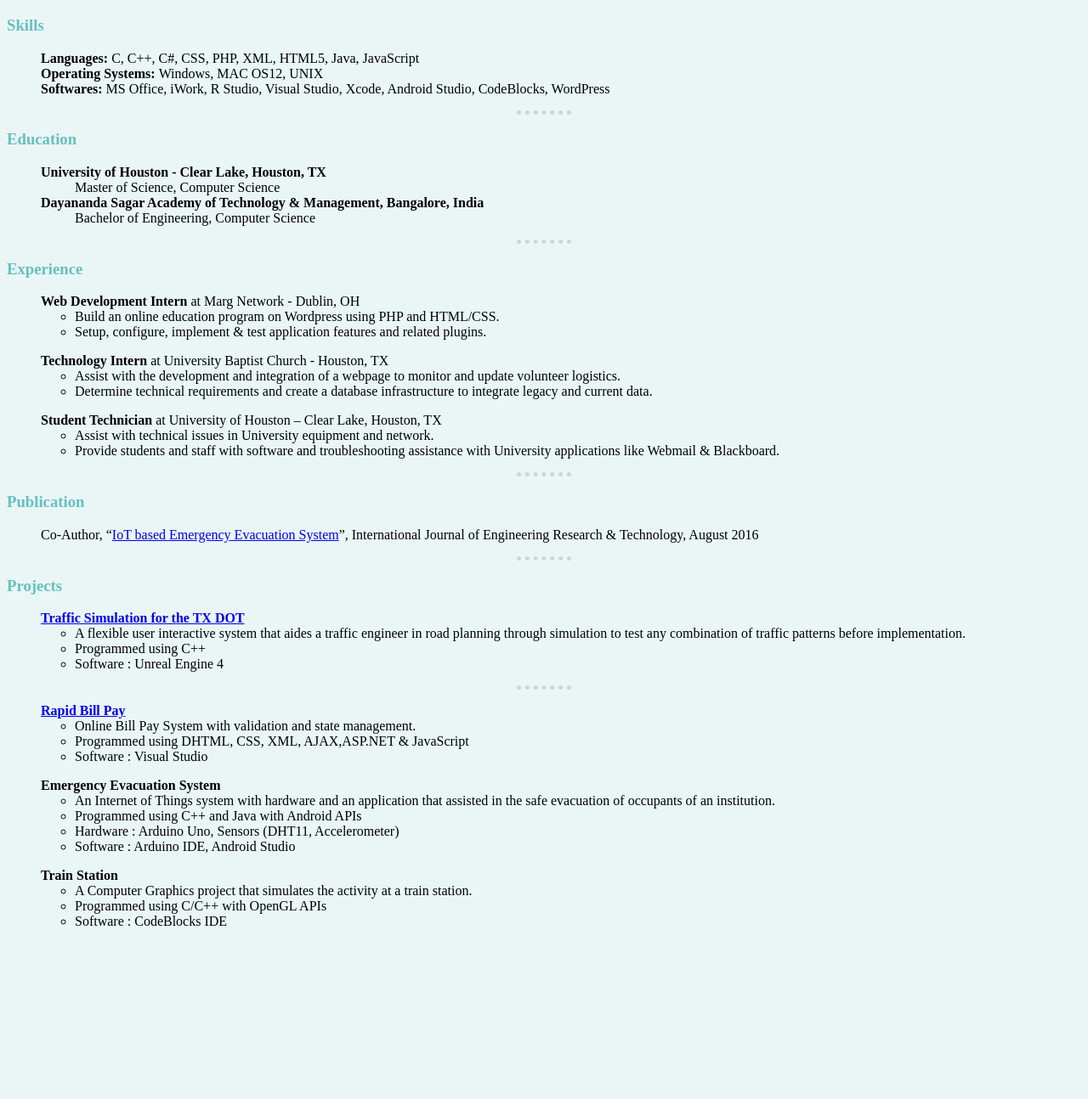
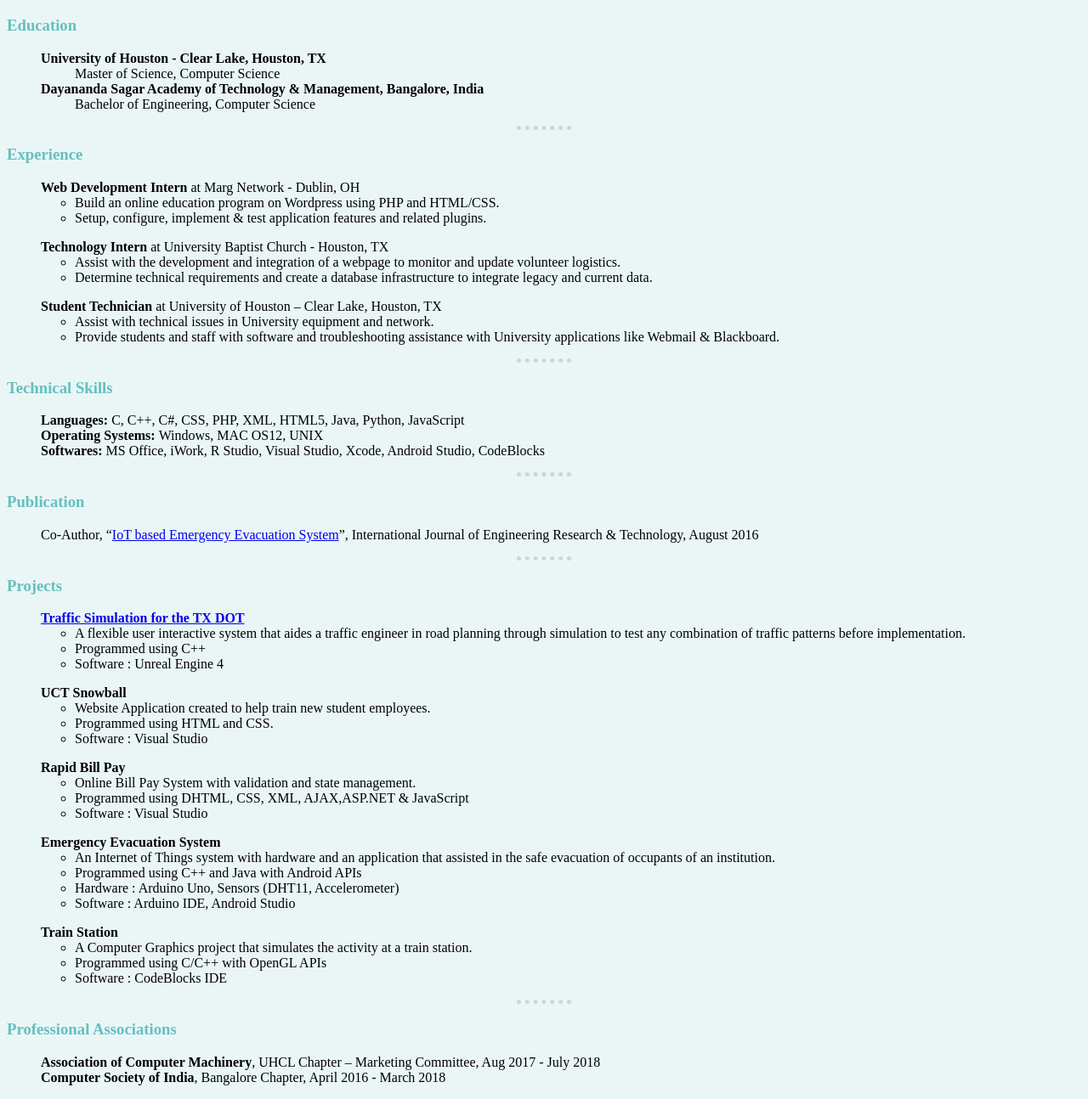
Before and after one commit to kp915/Resume, a plain HTML site: page index.html in a window 1280 px wide. Shown: the part 61-1355 px from the top of the page at 85% size. Before the commit the page ends 1171 px from the top, so only its background shows below. Drawn offline with Linux system fonts and the light colour scheme.

Commit message:
Update index.html
Updated Resume August 2019

```diff
--- a/index.html
+++ b/index.html
@@ -12,16 +12,6 @@
 <body>
 
   <h1>Krupa Panchagnula</h1>
-
-  <h3>Skills</h3>
-  <ul>
-    <strong>Languages: </strong>C, C++, C#, CSS, PHP, XML, HTML5, Java, JavaScript
-    <br />
-    <strong>Operating Systems: </strong>Windows, MAC OS12, UNIX
-    <br />
-    <strong>Softwares: </strong>MS Office, iWork, R Studio, Visual Studio, Xcode, Android Studio, CodeBlocks, WordPress
-  </ul>
-  <hr size="2" />
 
   <h3>Education</h3>
   <ul>
@@ -56,6 +46,16 @@
   </ul>
   <hr />
 
+  <h3>Technical Skills</h3>
+  <ul>
+    <strong>Languages: </strong>C, C++, C#, CSS, PHP, XML, HTML5, Java, Python, JavaScript
+    <br />
+    <strong>Operating Systems: </strong>Windows, MAC OS12, UNIX
+    <br />
+    <strong>Softwares: </strong>MS Office, iWork, R Studio, Visual Studio, Xcode, Android Studio, CodeBlocks
+  </ul>
+  <hr size="2" />
+
   <h3>Publication</h3>
   <ul>Co-Author, “<a href="Documents/IOT Based Emergency Evacuation System.pdf" target="_blank">IoT based Emergency Evacuation System</a>”, International Journal of Engineering Research & Technology, August 2016</ul>
   <hr size="2" />
@@ -69,9 +69,16 @@
       <li>Software : Unreal Engine 4 </li>
     </ul>
   </ul>
-  <hr />
 
-  <ul><strong><a href="http://dcm.uhcl.edu/c432017fa01panchagnulak/Billpay/Default.aspx" target="_blank">Rapid Bill Pay</a></strong>
+  <ul><strong>UCT Snowball</strong>
+    <ul>
+      <li>Website Application created to help train new student employees.</li>
+      <li>Programmed using HTML and CSS.</li>
+      <li>Software : Visual Studio </li>
+    </ul>
+  </ul>
+
+  <ul><strong>Rapid Bill Pay</strong>
     <ul>
       <li>Online Bill Pay System with validation and state management.</li>
       <li>Programmed using DHTML, CSS, XML, AJAX,ASP.NET & JavaScript </li>
@@ -96,6 +103,14 @@
       <li>Software : CodeBlocks IDE </li>
     </ul>
   </ul>
+  <hr size="2" />
+
+  <h3>Professional Associations</h3>
+  <ul>
+    <strong>Association of Computer Machinery</strong>, UHCL Chapter – Marketing Committee, Aug 2017 - July 2018
+    </br>
+    <strong>Computer Society of India</strong>, Bangalore Chapter, April 2016 - March 2018
+  </ul>
 
 </body>
 
```
